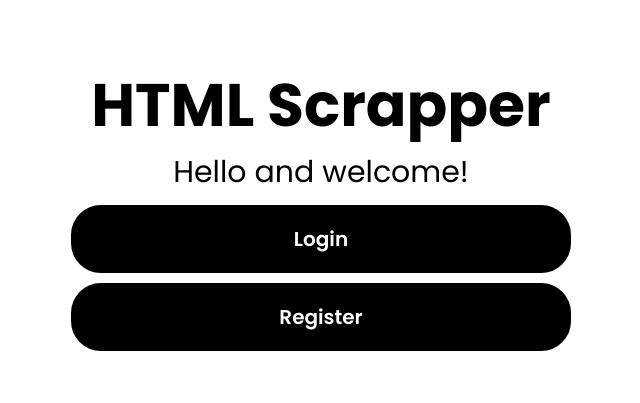
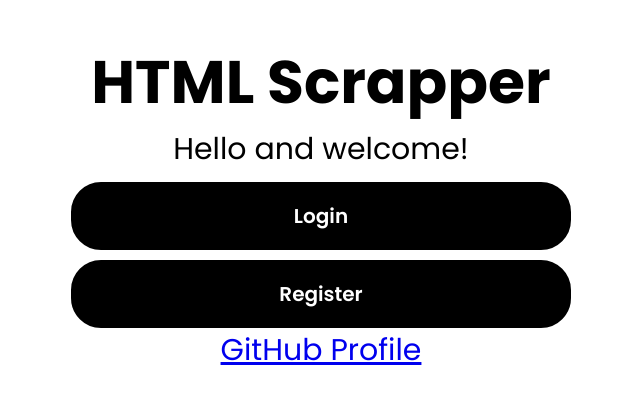
Before and after one commit to furiousluck/Scrapper-Project, a React (Vite) app in the folder client/: page / in a window 1280 px wide. Shown: the part 195-598 px from the top of the page, without its empty margins (319-959 px from the left). Built offline with nearby package versions, Linux system fonts and the light colour scheme.

Commit message:
minor update

```diff
--- a/client/src/pages/Landing.jsx
+++ b/client/src/pages/Landing.jsx
@@ -9,6 +9,7 @@ const Landing = () => {
     <p>Hello and welcome!</p>
     <Link to="/login" className="landing-login-button">Login</Link>
     <Link to="/register" className="landing-register-button">Register</Link>
+    <a href="https://github.com/furiousluck" target="_blank" rel="noopener noreferrer" className="landing-github-link">GitHub Profile</a>
   </div>
   )
 }
```
